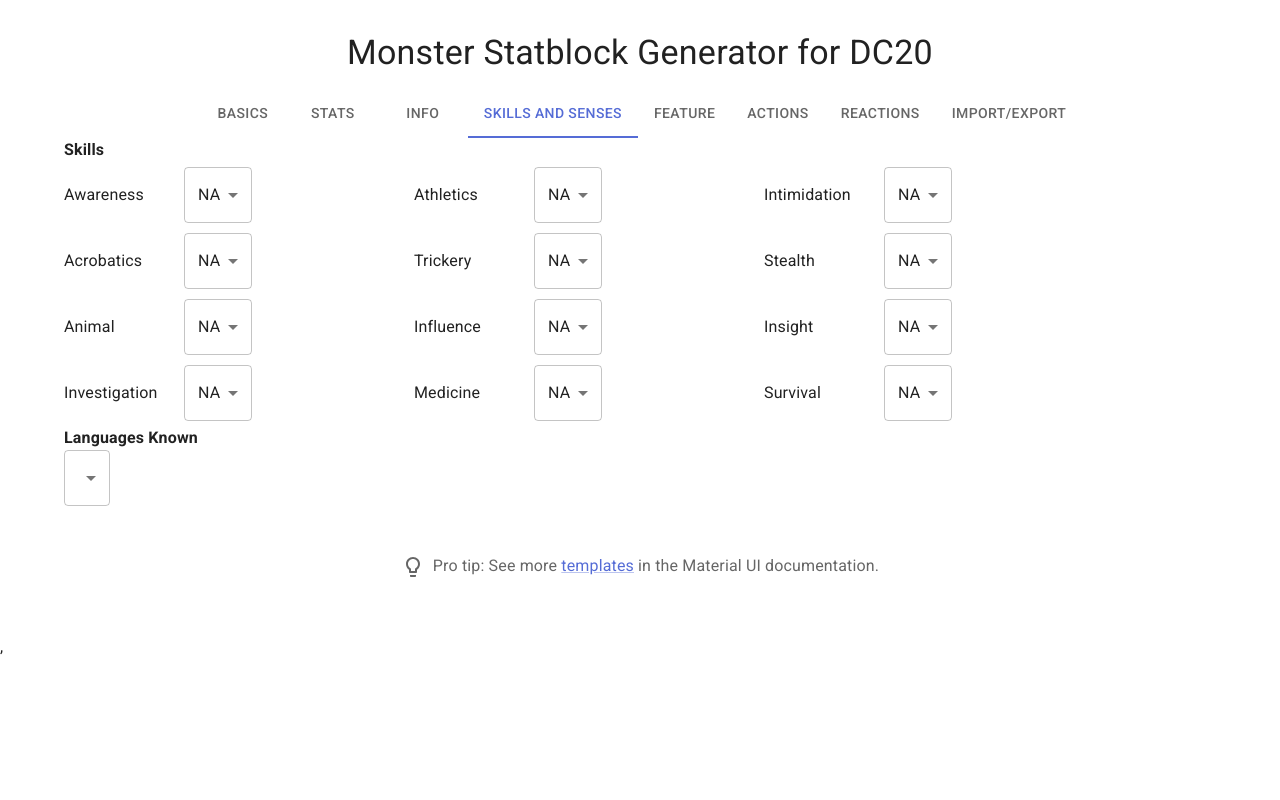
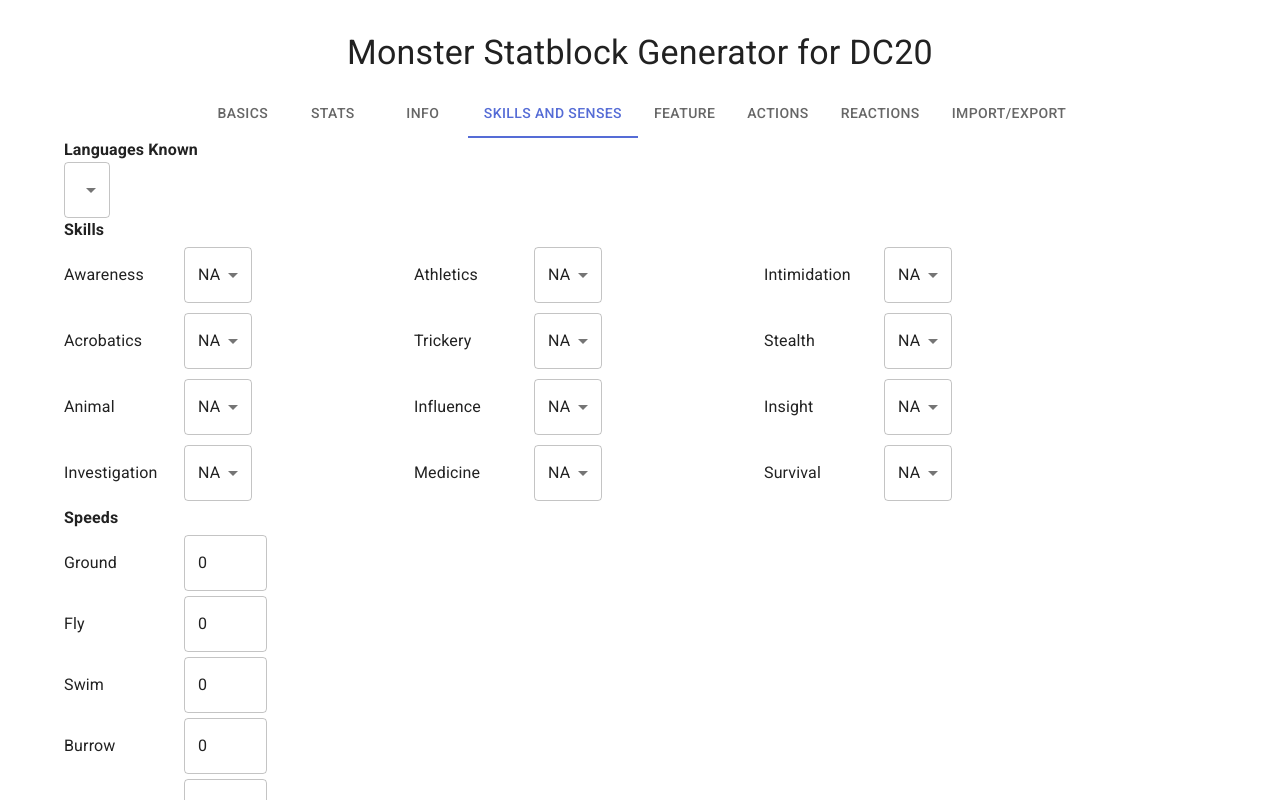
Before and after one commit to DanShink/monsterstatblockgen, a React (Vite) app: page / in a window 1280 px wide. Both pictures are taken after a click on the tab "SKILLS AND SENSES". Shown: the top 800 px of the page. Built offline with nearby package versions, Linux system fonts and the light colour scheme.

Commit message:
Added speeds and senses

```diff
--- a/src/MonsterStatblockGen/MonsterStatblockContext.jsx
+++ b/src/MonsterStatblockGen/MonsterStatblockContext.jsx
@@ -48,11 +48,11 @@ const MonsterStatblockContext = React.createContext();
  * @property {Array} skills Monster Skills
  * @property {Array} senses Monster Senses
  * @property {Array.<string>} languages Monster Languages
- * @property {Array} otherSpeeds Monster Other Speeds
+ * @property {Array} speeds Monster Speeds, all of them
  * @property {Array.<object>} features Monster Features
  * @property {Number} ap Action Points, usually 4
  * @property {Number} legendaryAp Legendary Action Points, number per PC, 0 if not a legendary monster
- * @property {Number} speed Walking speed
+ * @property {Number} defaultSpeed Default speed
  * @property {Number} check Prime + CM
  * @property {Number} saveDC 10 + Prime + CM
  * @property {Array.<Action>} actions
@@ -93,10 +93,10 @@ function useState() {
   const [mdr, setMdr] = React.useState(false); //mystical damage reduction
 
   React.useEffect(() => {
-    setPd(8 + parseInt(cm) + parseInt(agl) + parseInt(int) + parseInt(adBonus));
+    setPd(8 + parseInt(cm) + parseInt(agl) + parseInt(int) + parseInt(pdBonus));
   }, [cm, agl, int, adBonus]);
   React.useEffect(() => {
-    setAd(8 + parseInt(cm) + parseInt(mig) + parseInt(cha) + parseInt(pdBonus));
+    setAd(8 + parseInt(cm) + parseInt(mig) + parseInt(cha) + parseInt(adBonus));
   }, [cm, mig, cha, pdBonus]);
   React.useEffect(() => {
     setCm(Math.ceil(level / 2));
@@ -185,12 +185,13 @@ function useState() {
     truesight: 0,
   });
   const [languages, setLanguages] = React.useState([]); //array of strings
-  const [otherSpeeds, setOtherSpeeds] = React.useState({
-    fly: "0",
-    swim: "0",
-    glide: "0",
-    climb: "0",
-    burrow: "0",
+  const [speeds, setSpeeds] = React.useState({
+    ground: 0,
+    fly: 0,
+    swim: 0,
+    glide: 0,
+    climb: 0,
+    burrow: 0,
   });
 
   //features page
@@ -203,7 +204,7 @@ function useState() {
   //actions page
   const [ap, setAp] = React.useState(4);
   const [legendaryAp, setLegendaryAp] = React.useState(0);
-  const [speed, setSpeed] = React.useState(5);
+  const [defaultSpeed, setDefaultSpeed] = React.useState(5);
   const [check, setCheck] = React.useState(4);
   const [saveDC, setSaveDC] = React.useState(10);
   const [actions, setActions] = React.useState([]);
@@ -272,16 +273,16 @@ function useState() {
     setSenses,
     languages,
     setLanguages,
-    otherSpeeds,
-    setOtherSpeeds,
+    speeds,
+    setSpeeds,
     features,
     setFeatures,
     ap,
     setAp,
     legendaryAp,
     setLegendaryAp,
-    speed,
-    setSpeed,
+    defaultSpeed,
+    setDefaultSpeed,
     check,
     setCheck,
     saveDC,
--- a/src/MonsterStatblockGen/MonsterStatblockTabs/Skills/Skills.jsx
+++ b/src/MonsterStatblockGen/MonsterStatblockTabs/Skills/Skills.jsx
@@ -13,17 +13,10 @@ import { skillTypes, masteryTypes, languageTypes } from "../../constants";
 import SkillsGenerator from "./SkillsGenerator";
 
 export default function Skills({}) {
-  const {
-    senses,
-    setSenses,
-    languages,
-    setLanguages,
-    otherSpeeds,
-    setOtherSpeeds,
-  } = useMonsterStatblockContext();
+  const { senses, setSenses, languages, setLanguages, speeds, setSpeeds } =
+    useMonsterStatblockContext();
   return (
     <Box>
-      <SkillsGenerator />
       <Typography id="info-Senses-title" fontWeight="bold">
         Languages Known
       </Typography>
@@ -45,6 +38,7 @@ export default function Skills({}) {
           </MenuItem>
         ))}
       </Select>
+      <SkillsGenerator />
     </Box>
   );
 }
--- a/src/MonsterStatblockGen/MonsterStatblockTabs/Skills/SkillsGenerator.jsx
+++ b/src/MonsterStatblockGen/MonsterStatblockTabs/Skills/SkillsGenerator.jsx
@@ -9,11 +9,18 @@ import {
 } from "@mui/material";
 import Grid from "@mui/material/Grid2";
 import { useMonsterStatblockContext } from "../../MonsterStatblockContext";
-import { skillTypes, masteryTypes, masteryLevels } from "../../constants";
+import {
+  skillTypes,
+  masteryTypes,
+  masteryLevels,
+  speedTypes,
+  senseTypes,
+} from "../../constants";
 import Skills from "./Skills";
 
 export default function SkillsGenerator({}) {
-  const { skills, setSkills } = useMonsterStatblockContext();
+  const { skills, setSkills, senses, setSenses, speeds, setSpeeds } =
+    useMonsterStatblockContext();
   return (
     <Box>
       <Typography id="info-skills-title" fontWeight="bold">
@@ -63,6 +70,76 @@ export default function SkillsGenerator({}) {
           </Box>
         ))}
       </Box>
+      <Typography id="info-speeds-title" fontWeight="bold">
+        Speeds
+      </Typography>
+      {Object.keys(speedTypes).map((speed, index) => (
+        <Box
+          component="div"
+          key={index}
+          sx={{
+            display: "flex",
+            justifyContent: "start",
+            alignItems: "center",
+            minWidth: 350,
+            margin: "5px 0px",
+          }}
+        >
+          <Typography id={`info-speeds-${speed}-label`} sx={{ width: "120px" }}>
+            {speedTypes[speed]}
+          </Typography>
+          {/* Maximum up to 100 */}
+          <TextField
+            id={`info-speeds-${speed}-value`}
+            type="number"
+            inputProps={{ min: 0, max: 100 }}
+            value={speeds[speed]}
+            onChange={(e) => {
+              if (e.target.value > 100 || e.target.value < 0) return;
+              setSpeeds((prev) => {
+                const newSpeeds = { ...speeds };
+                newSpeeds[speed] = e.target.value;
+                return newSpeeds;
+              });
+            }}
+          />
+        </Box>
+      ))}
+      <Typography id="info-senses-title" fontWeight="bold">
+        Senses
+      </Typography>
+      {Object.keys(senseTypes).map((sense, index) => (
+        <Box
+          component="div"
+          key={index}
+          sx={{
+            display: "flex",
+            justifyContent: "start",
+            alignItems: "center",
+            minWidth: 350,
+            margin: "5px 0px",
+          }}
+        >
+          <Typography id={`info-senses-${sense}-label`} sx={{ width: "120px" }}>
+            {senseTypes[sense]}
+          </Typography>
+          {/* Maximum up to 100 */}
+          <TextField
+            id={`info-senses-${sense}-value`}
+            type="number"
+            inputProps={{ min: 0, max: 100 }}
+            value={senses[sense]}
+            onChange={(e) => {
+              if (e.target.value > 100 || e.target.value < 0) return;
+              setSenses((prev) => {
+                const newSenses = { ...senses };
+                newSenses[sense] = e.target.value;
+                return newSenses;
+              });
+            }}
+          />
+        </Box>
+      ))}
     </Box>
   );
 }
--- a/src/MonsterStatblockGen/constants.jsx
+++ b/src/MonsterStatblockGen/constants.jsx
@@ -86,13 +86,22 @@ export const conditionTypes = {
   unconscious: "Unconscious",
   weakened: "Weakened",
 };
-export const senses = {
+export const senseTypes = {
   darkvision: "Darkvision",
   tremorsense: "Tremorsense",
   blindsight: "Blindsight",
   truesight: "Truesight",
-  passive_awareness: 10,
 };
+
+export const speedTypes = {
+  ground: "Ground",
+  fly: "Fly",
+  swim: "Swim",
+  burrow: "Burrow",
+  glide: "Glide",
+  climb: "Climb",
+};
+
 export const languageTypes = {
   common: "Common",
   common_sign: "Common Sign",
```
